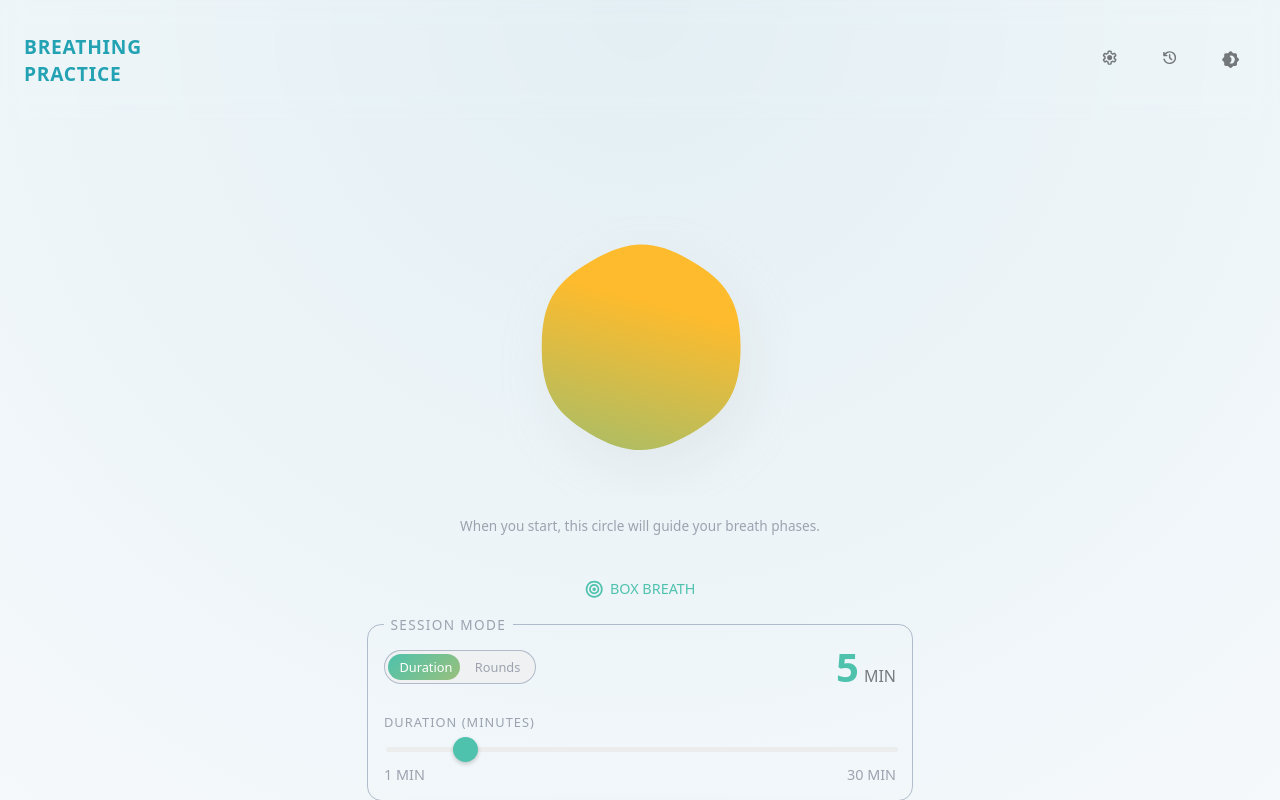
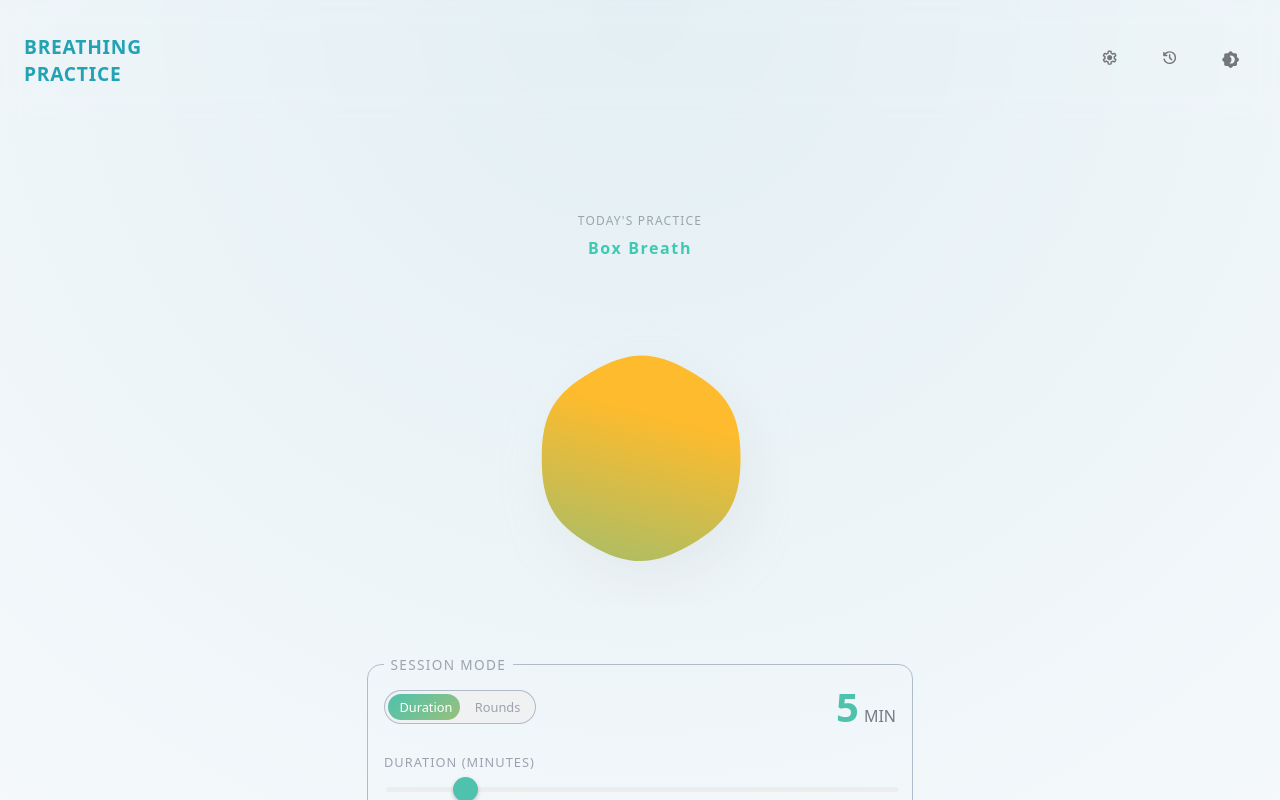
Before and after one commit to katmetax/breathing-practice, a Vue app: page / in a window 1280 px wide. Shown: the top 800 px of the page. Built offline with nearby package versions, Linux system fonts and the light colour scheme.

Commit message:
Update selected preset name look

```diff
--- a/src/views/TimerPage.vue
+++ b/src/views/TimerPage.vue
@@ -6,6 +6,11 @@
           <p class="breath-phase-label">
             {{ isCountingDown ? `Starting in ${countdownRemaining}…` : phaseLabel }}
           </p>
+
+          <div class="session-preset" v-if="selectedPreset && !isRunning && !isCountingDown">
+            <span class="session-preset-title muted">TODAY'S PRACTICE</span>
+            <span class="session-selected-preset">{{ selectedPreset.name }}</span>
+          </div>
 
           <div
             class="breath-blob-wrapper"
@@ -57,13 +62,10 @@
               <span class="session-complete-dot"></span>
               <span class="session-complete-stat">{{ lastDurationDisplay }}</span>
             </div>
-            <span v-else class="muted">
-              When you start, this circle will guide your breath phases.
-            </span>
           </div>
 
           <span
-            v-if="selectedPreset"
+            v-if="selectedPreset && (isRunning || isCountingDown)"
             :class="{
               'preset-name': true,
               'session--active': isRunning || isCountingDown,
@@ -332,7 +334,6 @@ function beginSession(
 
   timerEngine.start()
   isRunning.value = true
-  // playTone(StartEndPhase.START)
 }
 
 function handleStart() {
@@ -424,6 +425,31 @@ onBeforeUnmount(() => {
 
 .form--session {
   margin-bottom: 1.5rem;
+}
+
+.session-preset {
+  display: flex;
+  flex-direction: column;
+  text-align: center;
+  margin: 1rem 0;
+}
+
+.session-preset-title {
+  font-size: 0.75rem;
+  letter-spacing: 0.1em;
+}
+
+.session-selected-preset {
+  font-weight: bold;
+  letter-spacing: 0.1em;
+  color: #3dcab1;
+  margin-top: 0.5rem;
+}
+
+@media screen and (max-width: 490px) {
+  .session-selected-preset {
+    margin-top: 0.2rem;
+  }
 }
 
 .session-settings {
@@ -678,7 +704,7 @@ onBeforeUnmount(() => {
 
   .session-visual.is-presession {
     margin-top: -2.5rem;
-    gap: 0.5rem;
+    gap: 0;
   }
 
   .breath-blob-wrapper {
```
